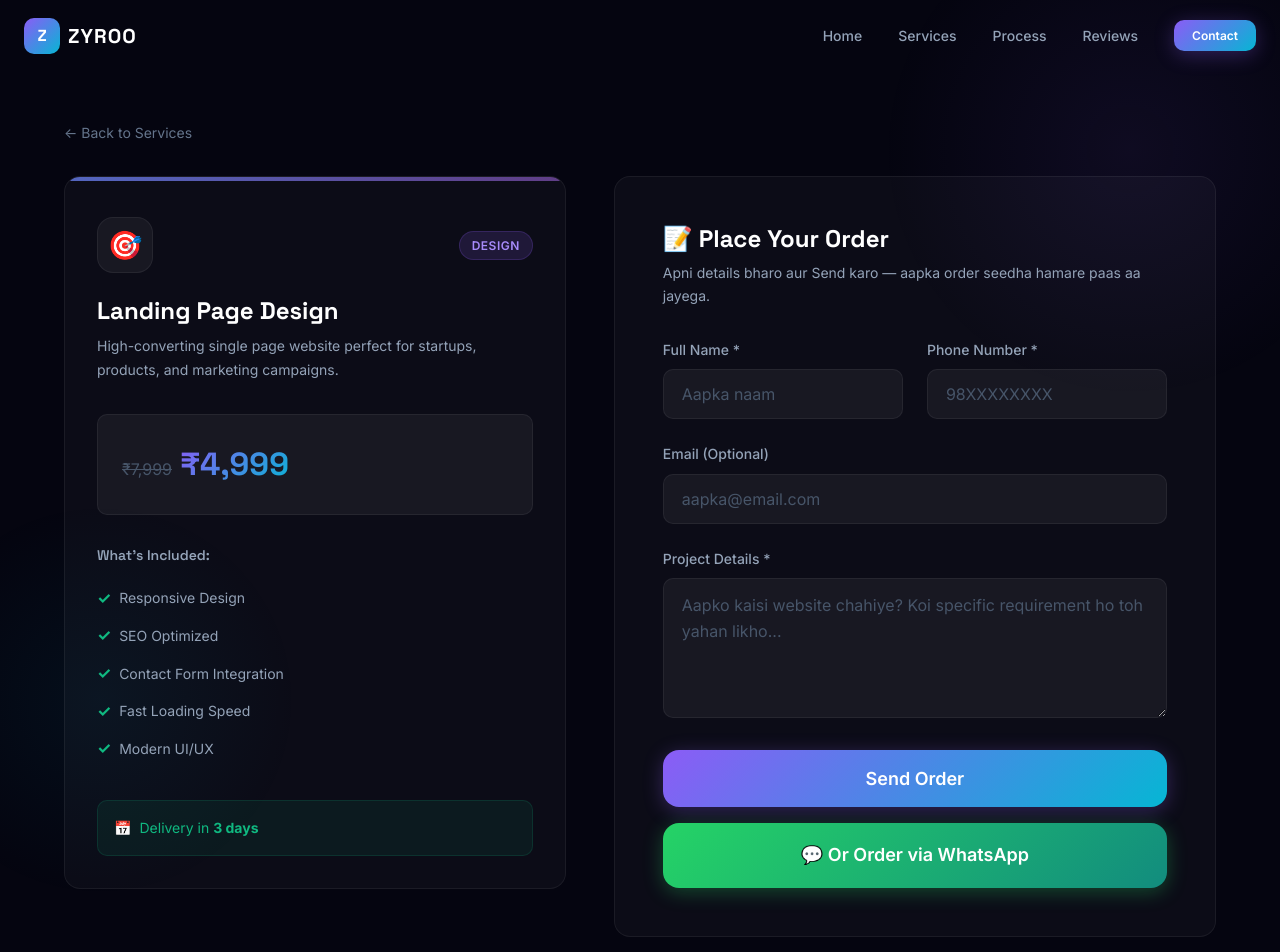
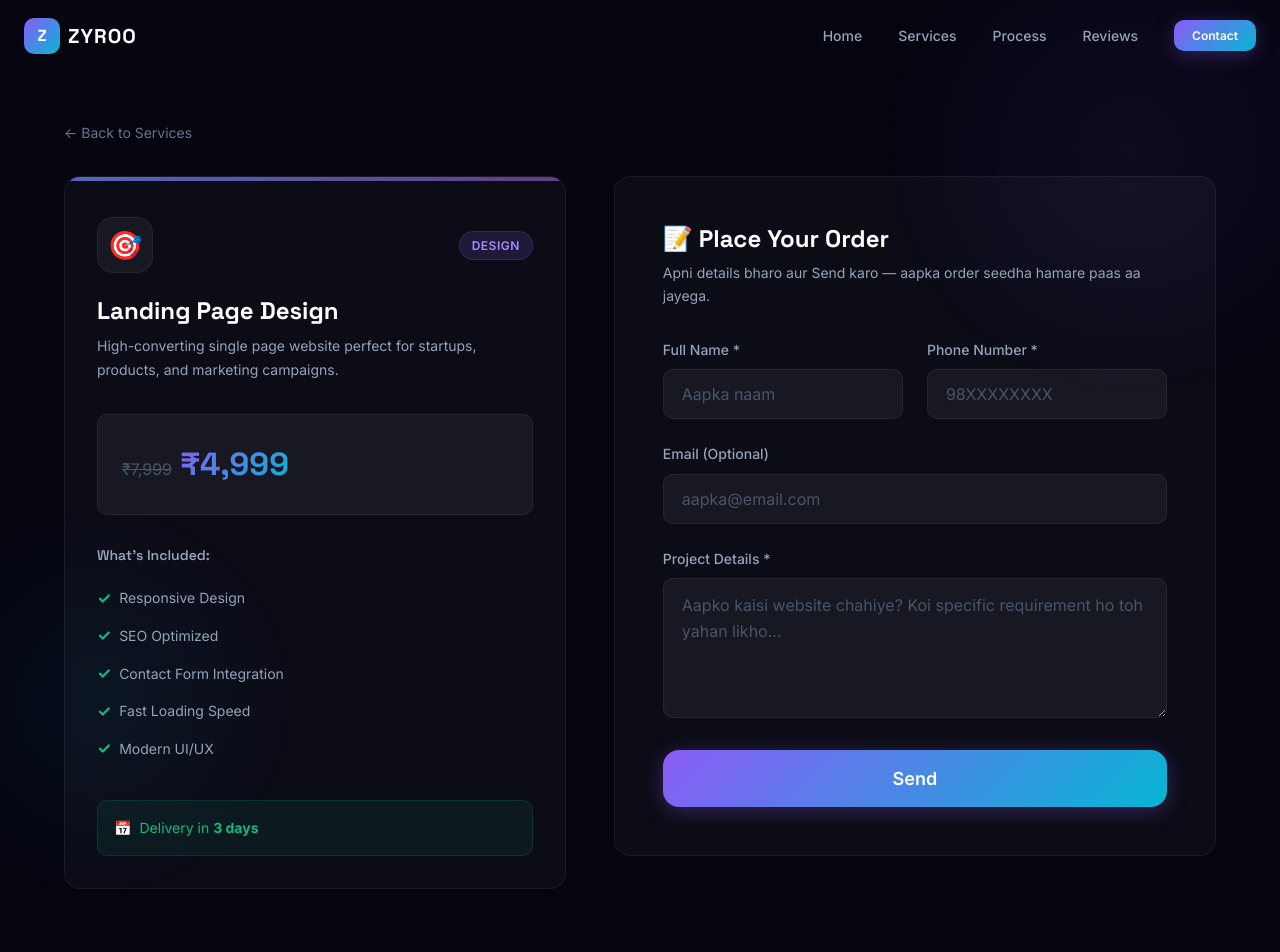
Before and after one commit to Kamlender/zyroo-website, a Next.js app: page /order/landing-page in a window 1280 px wide. Shown: the top 952 px of the page. Built offline with nearby package versions, Linux system fonts and the light colour scheme.

Commit message:
fix: remove WhatsApp button, rename Send Order to Send

```diff
--- a/src/app/order/[id]/OrderPageClient.tsx
+++ b/src/app/order/[id]/OrderPageClient.tsx
@@ -77,19 +77,6 @@ export default function OrderPageClient() {
       setErrorMsg('Network error. Please check your connection and try again.');
     }
   };
-
-  // WhatsApp fallback with order details
-  const whatsappNumber = process.env.NEXT_PUBLIC_WHATSAPP_NUMBER || '918743843752';
-  const whatsappOrderMsg = encodeURIComponent(
-    `🛒 *New Order — ZYROO*\n\n` +
-    `📦 *Service:* ${service.title}\n` +
-    `💰 *Price:* ${formatPrice(service.price)}\n` +
-    `📅 *Delivery:* ${service.deliveryDays} days\n\n` +
-    `👤 *Name:* ${form.name}\n` +
-    `📞 *Phone:* ${form.phone}\n` +
-    `✉️ *Email:* ${form.email || 'Not provided'}\n\n` +
-    `📝 *Details:* ${form.details}`
-  );
 
   if (status === 'success') {
     return (
@@ -268,19 +255,10 @@ export default function OrderPageClient() {
                   id="submit-order-btn"
                   disabled={status === 'sending'}
                 >
-                  {status === 'sending' ? 'Sending...' : 'Send Order'}
+                  {status === 'sending' ? 'Sending...' : 'Send'}
                 </button>
 
-                {/* WhatsApp fallback */}
-                <a
-                  href={`https://wa.me/${whatsappNumber}?text=${whatsappOrderMsg}`}
-                  target="_blank"
-                  rel="noopener noreferrer"
-                  className={`btn btn-whatsapp btn-lg ${styles.submitBtn}`}
-                  style={{ marginTop: 'var(--space-md)', textAlign: 'center' }}
-                >
-                  💬 Or Order via WhatsApp
-                </a>
+
               </form>
             </div>
           </div>
```
